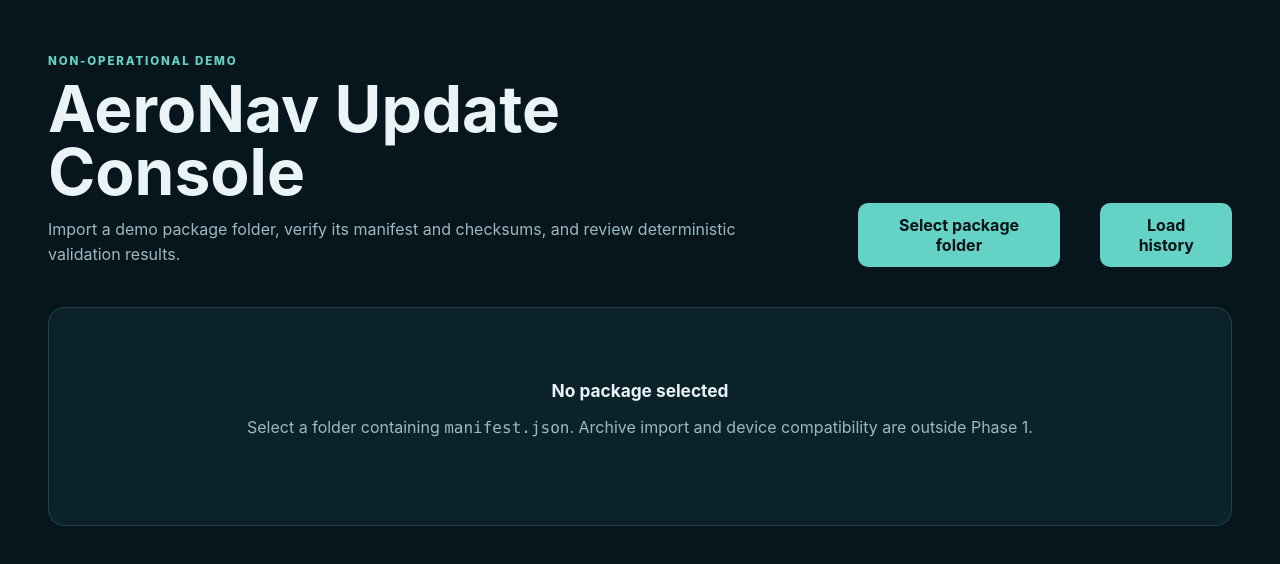
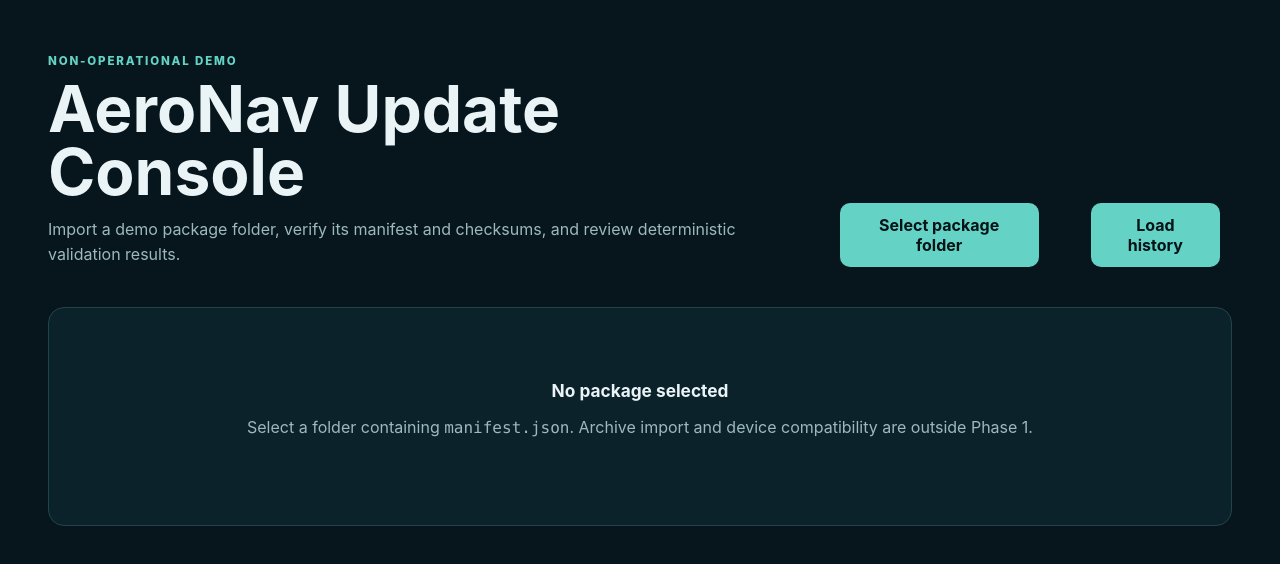
Before and after one commit to RedSparrowEU/ARINC-Demo, a React (Vite) app in the folder desktop/src/renderer/: page / in a window 1280 px wide. Shown: the top 564 px of the page. Built offline with nearby package versions, Linux system fonts and the light colour scheme.

Commit message:
fix(desktop): space adjacent action buttons

```diff
--- a/desktop/src/renderer/src/styles.css
+++ b/desktop/src/renderer/src/styles.css
@@ -1,7 +1,7 @@
 :root { font-family: Inter, ui-sans-serif, system-ui, -apple-system, BlinkMacSystemFont, "Segoe UI", sans-serif; color: #eaf4f7; background: #07161d; font-synthesis: none; }
 * { box-sizing: border-box; }
 body { margin: 0; min-width: 760px; min-height: 100vh; }
-button { border: 0; border-radius: 10px; padding: 12px 18px; color: #041316; background: #64d3c6; font: inherit; font-weight: 750; cursor: pointer; }
+button { margin-right: 12px; border: 0; border-radius: 10px; padding: 12px 18px; color: #041316; background: #64d3c6; font: inherit; font-weight: 750; cursor: pointer; }
 button:disabled { cursor: wait; opacity: .6; }
 select { margin-left: 12px; padding: 8px; border-radius: 8px; color: #eaf4f7; background: #07161d; border: 1px solid #34545d; }
 .chart-preview { width:100%; height:560px; margin-top:18px; border:1px solid #34545d; background:white; } svg { width:100%; margin-top:18px; background:#07161d; border-radius:12px; }
```
Also changed, not shown: 2 other files (tests, documents, lock files or other folders).
